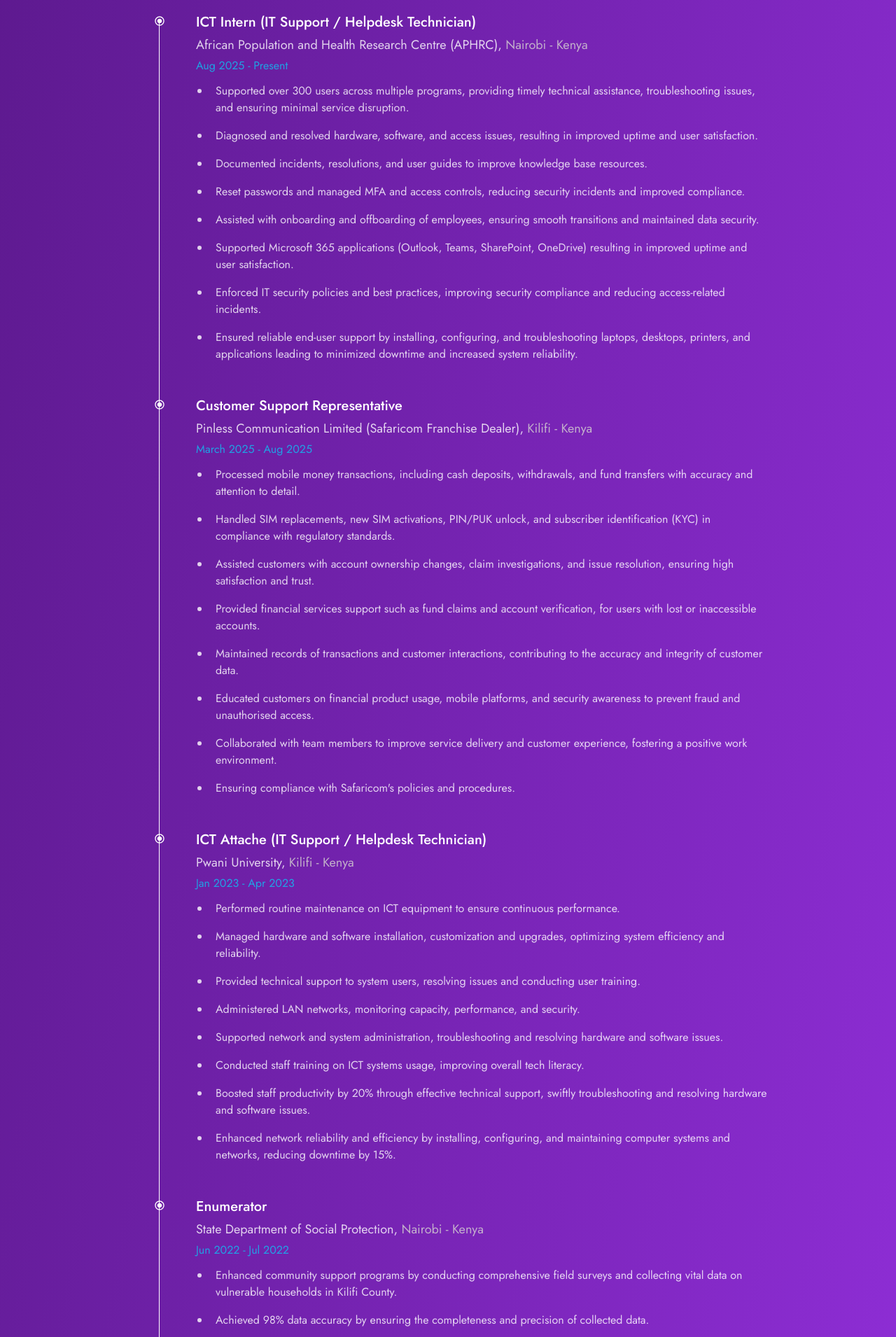
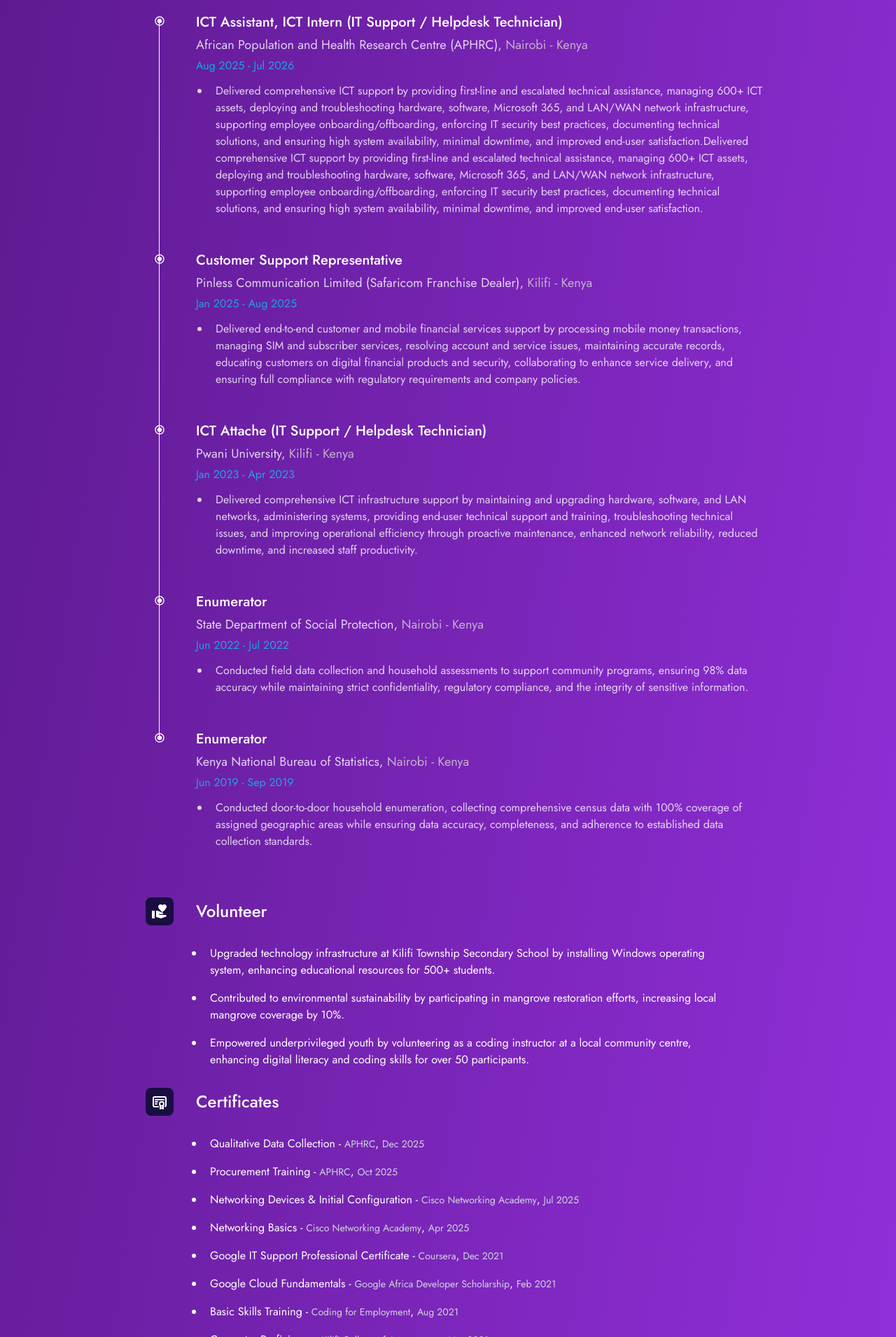
Before and after one commit to DivineLeafBird/portfolio, a React (Vite) app: page /resume in a window 1280 px wide. Shown: the part 410-2320 px from the top of the page at 70% size. Built offline with nearby package versions, Linux system fonts and the light colour scheme.

Commit message:
feat: Update experience details with enhanced descriptions and accurate dates

```diff
--- a/src/data/experienceDetails.js
+++ b/src/data/experienceDetails.js
@@ -1,34 +1,20 @@
 const experienceDetails = [
   {
-    title: "ICT Intern (IT Support / Helpdesk Technician)",
+    title: "ICT Assistant, ICT Intern (IT Support / Helpdesk Technician)",
     company: "African Population and Health Research Centre (APHRC)",
     location: "Nairobi - Kenya",
-    date: "Aug 2025 - Present",
+    date: "Aug 2025 - Jul 2026",
     description: [
-      "Supported over 300 users across multiple programs, providing timely technical assistance, troubleshooting issues, and ensuring minimal service disruption.",
-      "Diagnosed and resolved hardware, software, and access issues, resulting in improved uptime and user satisfaction.",
-      "Documented incidents, resolutions, and user guides to improve knowledge base resources.",
-      "Reset passwords and managed MFA and access controls, reducing security incidents and improved compliance.",
-      "Assisted with onboarding and offboarding of employees, ensuring smooth transitions and maintained data security.",
-      "Supported Microsoft 365 applications (Outlook, Teams, SharePoint, OneDrive) resulting in improved uptime and user satisfaction.",
-      "Enforced IT security policies and best practices, improving security compliance and reducing access-related incidents.",
-      "Ensured reliable end-user support by installing, configuring, and troubleshooting laptops, desktops, printers, and applications leading to minimized downtime and increased system reliability.",
+      "Delivered comprehensive ICT support by providing first-line and escalated technical assistance, managing 600+ ICT assets, deploying and troubleshooting hardware, software, Microsoft 365, and LAN/WAN network infrastructure, supporting employee onboarding/offboarding, enforcing IT security best practices, documenting technical solutions, and ensuring high system availability, minimal downtime, and improved end-user satisfaction.Delivered comprehensive ICT support by providing first-line and escalated technical assistance, managing 600+ ICT assets, deploying and troubleshooting hardware, software, Microsoft 365, and LAN/WAN network infrastructure, supporting employee onboarding/offboarding, enforcing IT security best practices, documenting technical solutions, and ensuring high system availability, minimal downtime, and improved end-user satisfaction. ",
     ],
   },
   {
     title: "Customer Support Representative",
     company: "Pinless Communication Limited (Safaricom Franchise Dealer)",
     location: "Kilifi - Kenya",
-    date: "March 2025 - Aug 2025",
+    date: "Jan 2025 - Aug 2025",
     description: [
-      "Processed mobile money transactions, including cash deposits, withdrawals, and fund transfers with accuracy and attention to detail.",
-      "Handled SIM replacements, new SIM activations, PIN/PUK unlock, and subscriber identification (KYC) in compliance with regulatory standards.",
-      "Assisted customers with account ownership changes, claim investigations, and issue resolution, ensuring high satisfaction and trust.",
-      "Provided financial services support such as fund claims and account verification, for users with lost or inaccessible accounts.",
-      "Maintained records of transactions and customer interactions, contributing to the accuracy and integrity of customer data.",
-      "Educated customers on financial product usage, mobile platforms, and security awareness to prevent fraud and unauthorised access.",
-      "Collaborated with team members to improve service delivery and customer experience, fostering a positive work environment.",
-      "Ensuring compliance with Safaricom's policies and procedures.",
+      "Delivered end-to-end customer and mobile financial services support by processing mobile money transactions, managing SIM and subscriber services, resolving account and service issues, maintaining accurate records, educating customers on digital financial products and security, collaborating to enhance service delivery, and ensuring full compliance with regulatory requirements and company policies. ",
     ],
   },
   {
@@ -37,14 +23,7 @@ const experienceDetails = [
     location: "Kilifi - Kenya",
     date: "Jan 2023 - Apr 2023",
     description: [
-      "Performed routine maintenance on ICT equipment to ensure continuous performance.",
-      "Managed hardware and software installation, customization and upgrades, optimizing system efficiency and reliability.",
-      "Provided technical support to system users, resolving issues and conducting user training.",
-      "Administered LAN networks, monitoring capacity, performance, and security.",
-      "Supported network and system administration, troubleshooting and resolving hardware and software issues.",
-      "Conducted staff training on ICT systems usage, improving overall tech literacy.",
-      "Boosted staff productivity by 20% through effective technical support, swiftly troubleshooting and resolving hardware and software issues.",
-      "Enhanced network reliability and efficiency by installing, configuring, and maintaining computer systems and networks, reducing downtime by 15%.",
+      "Delivered comprehensive ICT infrastructure support by maintaining and upgrading hardware, software, and LAN networks, administering systems, providing end-user technical support and training, troubleshooting technical issues, and improving operational efficiency through proactive maintenance, enhanced network reliability, reduced downtime, and increased staff productivity. ",
     ],
   },
   {
@@ -53,9 +32,7 @@ const experienceDetails = [
     location: "Nairobi - Kenya",
     date: "Jun 2022 - Jul 2022",
     description: [
-      "Enhanced community support programs by conducting comprehensive field surveys and collecting vital data on vulnerable households in Kilifi County.",
-      "Achieved 98% data accuracy by ensuring the completeness and precision of collected data.",
-      "Maintained strict compliance with confidentiality and privacy regulations, safeguarding sensitive data and building respondent trust.",
+      "Conducted field data collection and household assessments to support community programs, ensuring 98% data accuracy while maintaining strict confidentiality, regulatory compliance, and the integrity of sensitive information.",
     ],
   },
   {
@@ -64,7 +41,7 @@ const experienceDetails = [
     location: "Nairobi - Kenya",
     date: "Jun 2019 - Sep 2019",
     description: [
-      "Collected comprehensive census data through diligent door-to-door household visits, ensuring 100% coverage within assigned geographical areas.",
+      "Conducted door-to-door household enumeration, collecting comprehensive census data with 100% coverage of assigned geographic areas while ensuring data accuracy, completeness, and adherence to established data collection standards.",
     ],
   },
 ];
```
